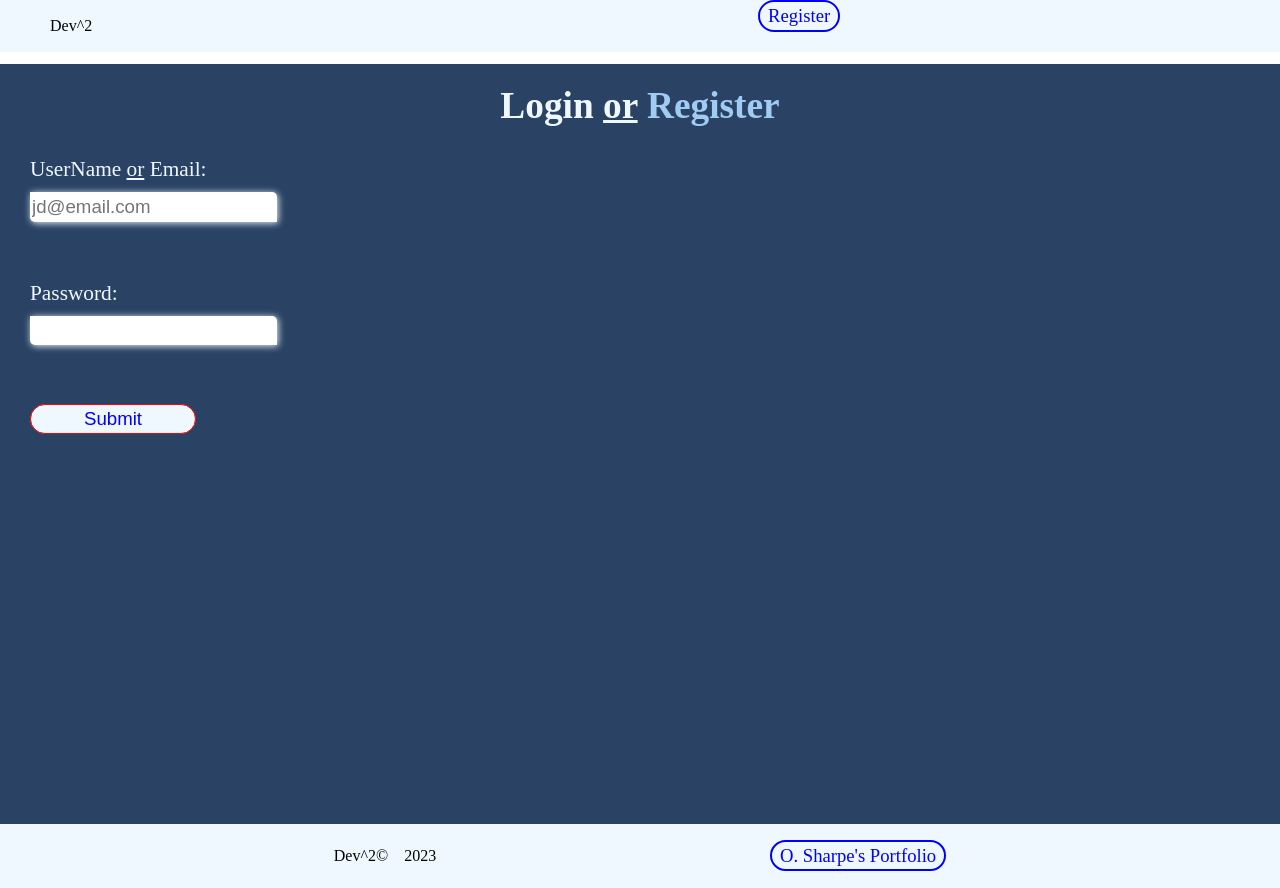
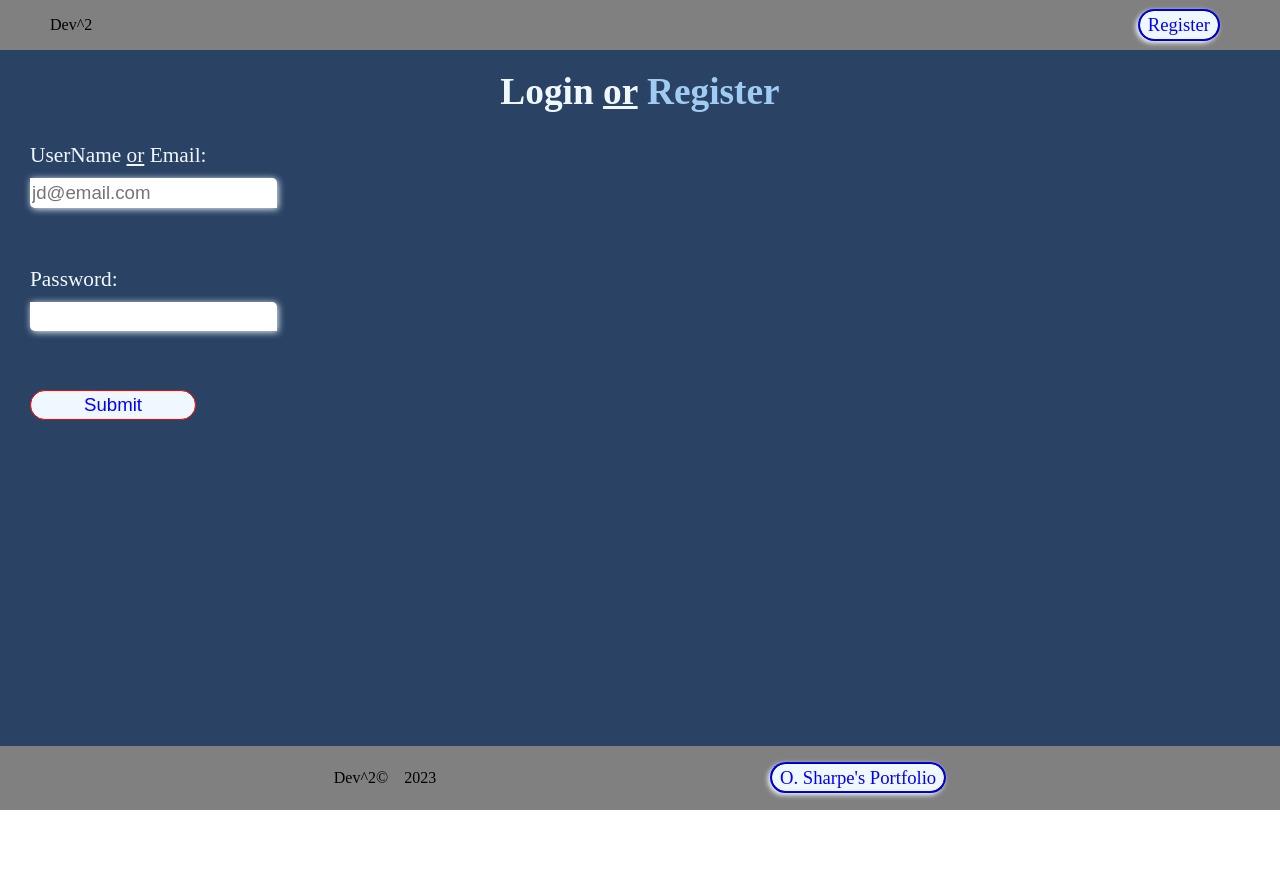
Before and after one commit to OSharpe001/dev_squared_app, a React (Create React App) app in the folder frontend/: page /sign-in in a window 1280 px wide. After the commit the page ends 810 px from the top, so only its background shows below. Built offline with nearby package versions, Linux system fonts and the light colour scheme.

Commit message:
general fix of style issues and clean up

```diff
--- a/frontend/src/index.css
+++ b/frontend/src/index.css
@@ -10,13 +10,12 @@ button, .button {
   font-size: 14pt;
   color: black;
   padding: 3px 8px;
-  margin-bottom: 20px;
   width: 16ch;
   color: blue;
   text-decoration: none;
   background-color: aliceblue;
   border-radius: 16px;
-  border: 2px solid blue;
+  border: 2px ridge blue;
   box-shadow: -2px 2px 5px aliceblue;
 }
 button:disabled {
@@ -65,8 +64,10 @@ input {
   font-size: 16pt;
   height: 2.3ch;
   text-shadow: 1px 1px 1px aliceblue;
-
   margin: 4px auto 30px;
+}
+li {
+  list-style-type: none;
 }
 
 /* SPINNER FROM BRAD TRAVERSY */
@@ -102,13 +103,10 @@ input {
 
 /* HEADER (NAVBAR) STYLES */
 .nav-header {
-  min-height: 8vh;
   height:max-content;
   animation-duration: .3s;
   animation-iteration-count: 1;
   animation-timing-function: linear;
-  /* margin: 0; */
-  /* border: 2px solid red; */
 }
 
 @keyframes drop-nav {
@@ -164,32 +162,35 @@ header nav {
   align-items: center;
   margin: 0;
   padding: 0 50px;
-  background-color: aliceblue;
-  /* border: 2px solid blue; */
+  background-color: grey;
 }
 
 .nav-items {
   width: 40%;
   display: flex;
   flex-direction: row;
-  justify-content: space-between;
+  justify-content: right;
 }
 
 .nav-items .button {
   width: max-content;
+  margin: auto 10px;
 }
 
 /* REGISTER PAGE STYLES */
 .register-page {
-  min-height: 95vh;
+  min-height: 87vh;
   color: aliceblue;
   background-color: #2A4365;
   padding: 0 30px;
 }
+.register-page button {
+  margin-bottom: 20px;
+}
 
 /* LOGIN PAGE STYLES */
 .login-page {
-  min-height: 95vh;
+  min-height: 87vh;
   color: aliceblue;
   background-color: #2A4365;
   padding: 0 30px;
@@ -197,15 +198,15 @@ header nav {
 
 /* HOMEPAGE STYLES */
 .home-page {
-  min-height: 95vh;
+  min-height: 87vh;
   color: aliceblue;
   background-color: #2A4365;
-  padding: 0 30px;
+  border: 2px solid blue;
 }
 
 /* CURRENT BLOG PAGE STYLES */
 .current-blog-page {
-  min-height: 95vh;
+  min-height: 87vh;
   color: aliceblue;
   background-color: #2A4365;
   padding: 0 30px;
@@ -221,5 +222,5 @@ footer {
   min-height: 8vh;
   height: 55px;
   color: black;
-  background-color: aliceblue;
+  background-color: grey;
 }
```
